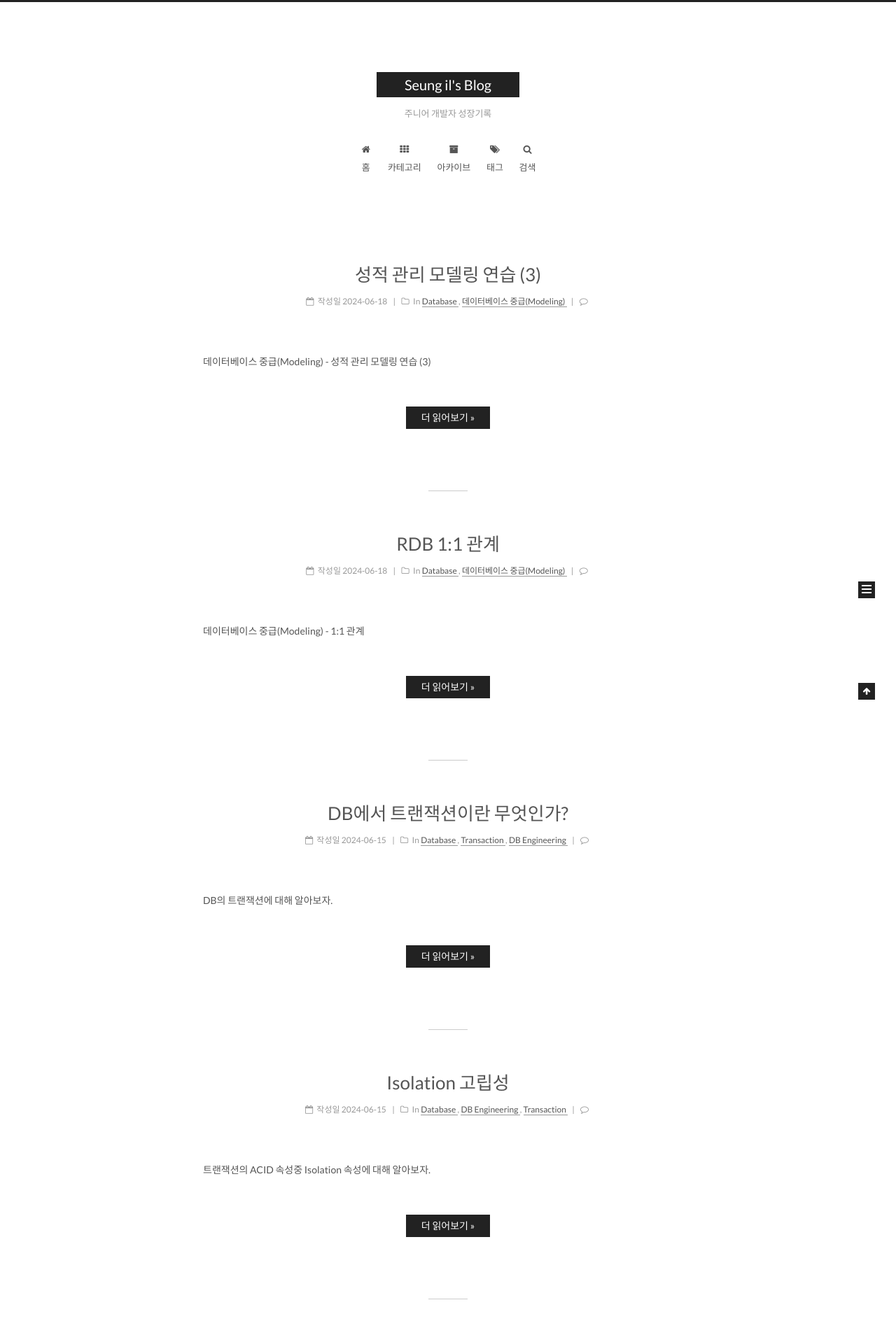
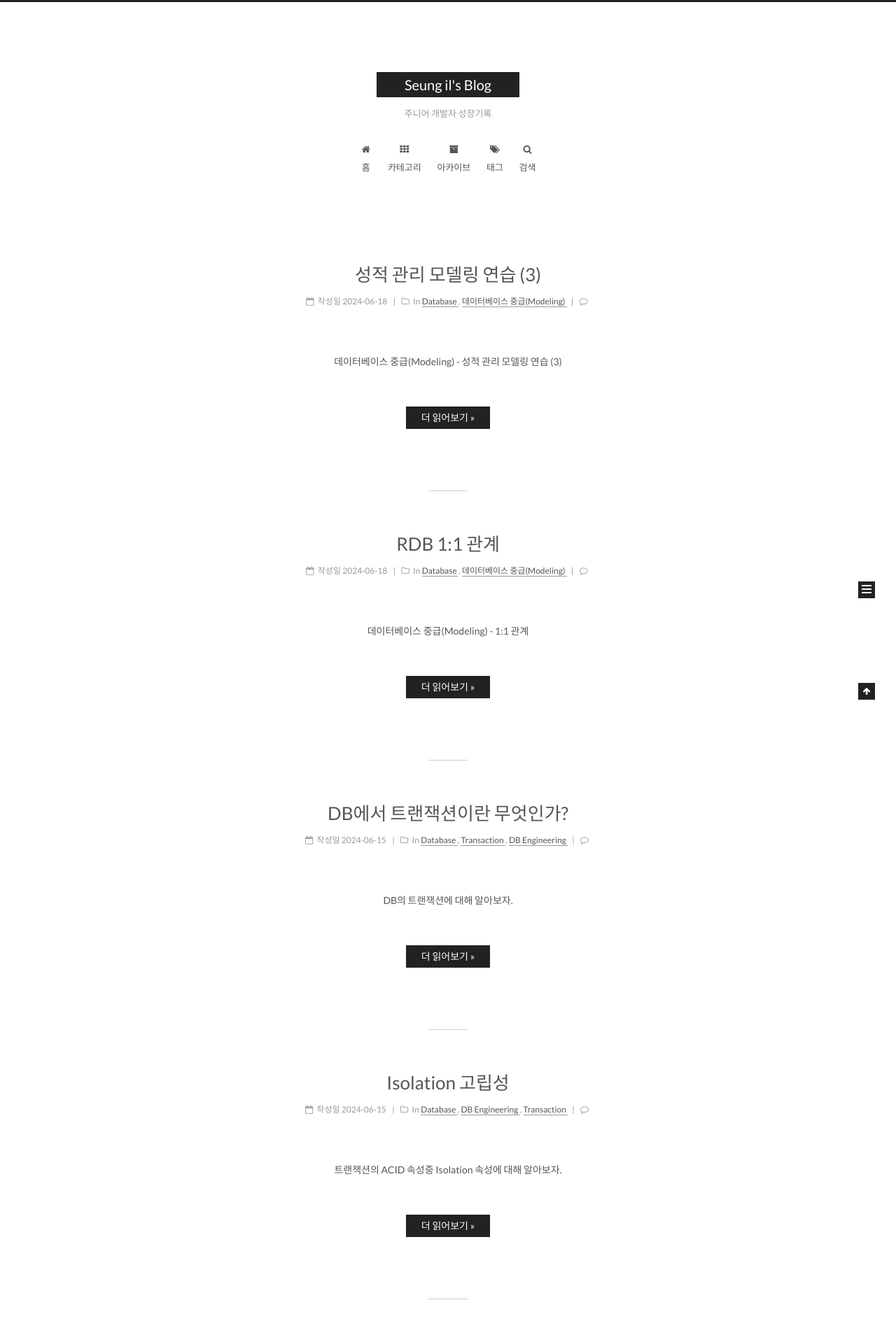
Before and after one commit to Seung-IL-Bang/Seung-IL-Bang.github.io, a Jekyll site: the page built from index.html, in a window 1280 px wide. Shown: the top 1918 px of the page at 70% size. Built offline with Jekyll 4.4.1, drawn with Linux system fonts in a browser that asks for light colours; the list of posts is cut into pages by our own code; comment, search, counter and statistics services are not loaded.

Commit message:
refactoring tag: span > div

```diff
--- a/_includes/_macro/post.html
+++ b/_includes/_macro/post.html
@@ -291,9 +291,9 @@
 
       {% if is_index %}
         {% if post.description and site.excerpt_description %}
-        <span class="text-center">
+        <div class="text-center">
           {{ post.description }}
-        </span>
+        </div>
           <!--noindex-->
           <div class="post-button text-center">
             <a class="btn" href="{{ post.url | relative_url }}">
```
